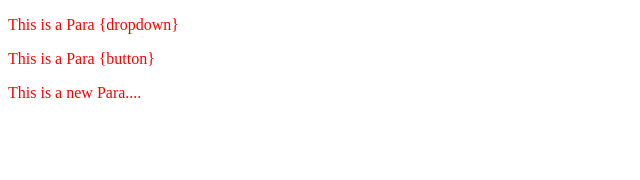
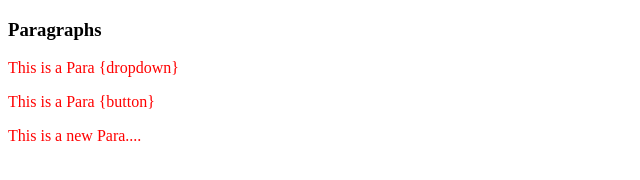
Before and after one commit to SurajPrasad-13/LocalGit, a plain HTML site: page index.html in a window 1280 px wide. Shown: the whole page, without its empty margins (0-640 px from the left). Drawn offline with Linux system fonts and the light colour scheme.

Commit message:
add heading

```diff
--- a/index.html
+++ b/index.html
@@ -7,6 +7,7 @@
     <link rel="stylesheet" href="index.css">
 </head>
 <body>
+    <h3>Paragraphs</h3>
     <p>This is a Para {dropdown} </p>
     <p>This is a Para {button} </p>
     <p>This is a new Para....</p>
```
